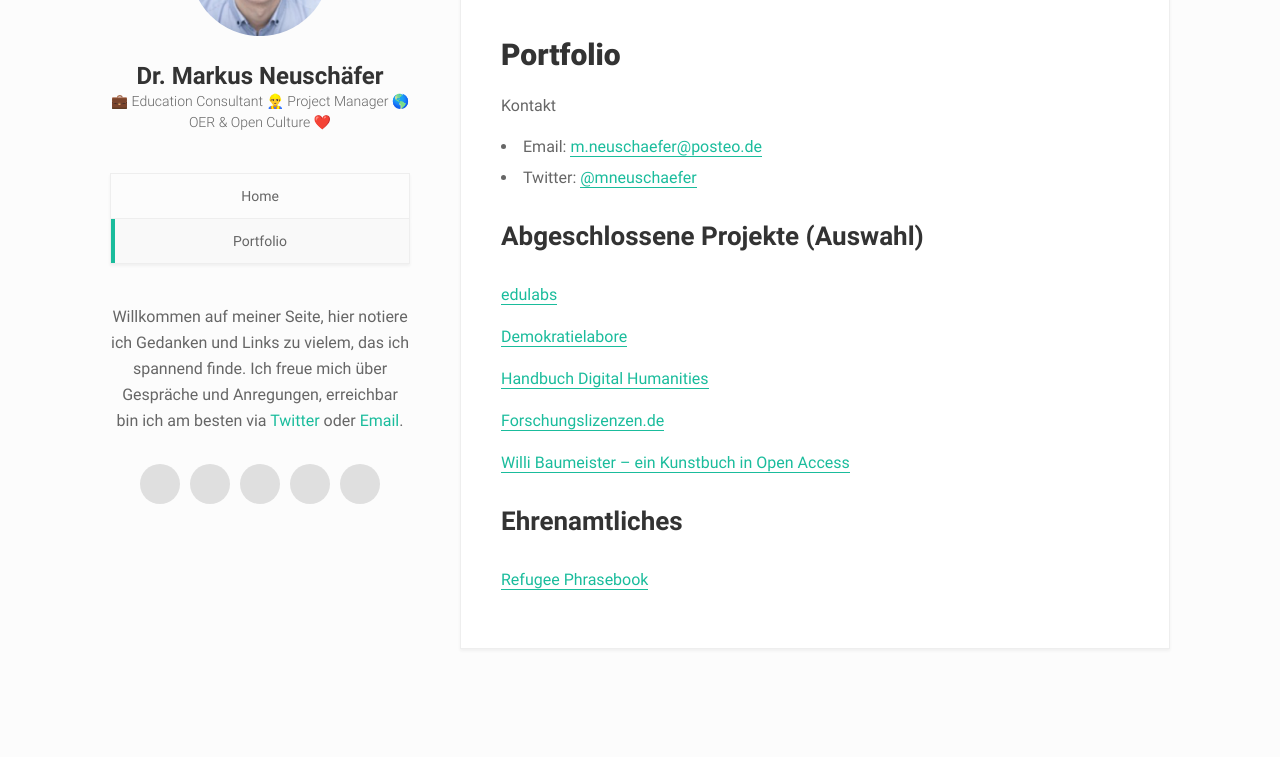
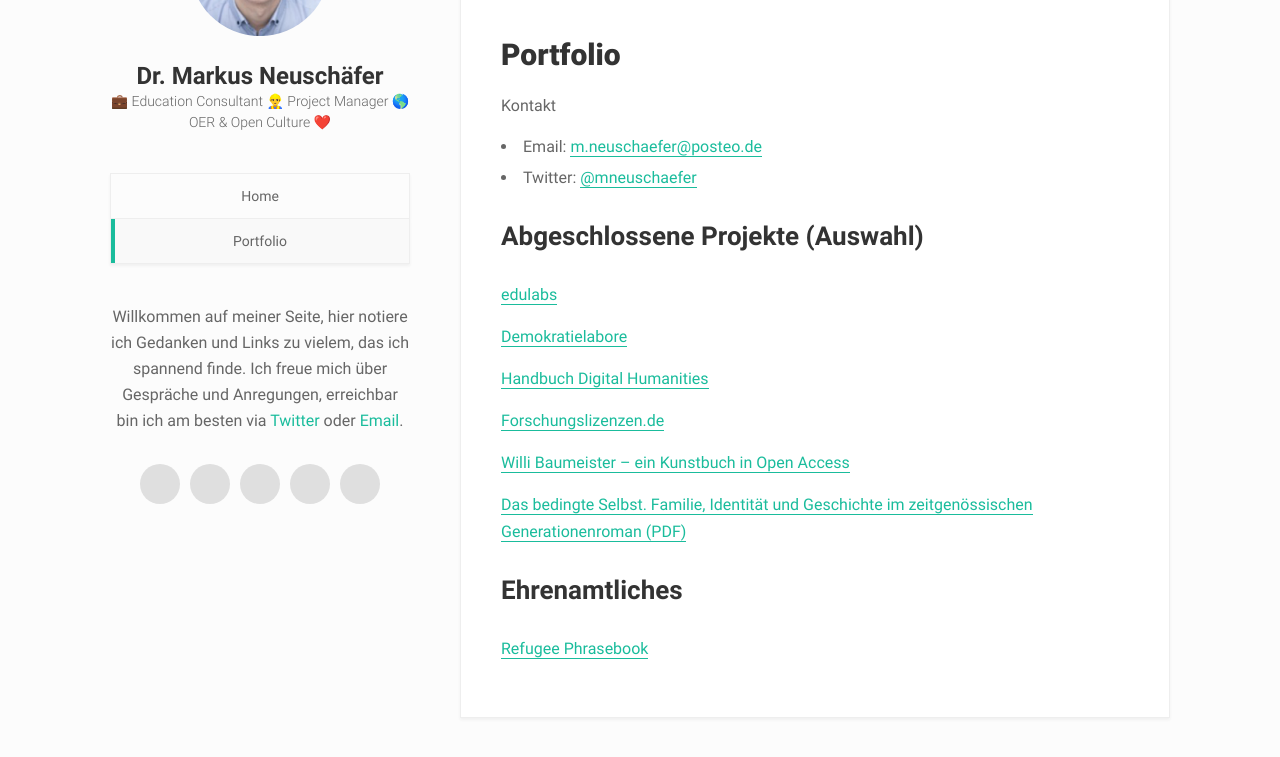
Before and after one commit to cloneforyou/markusneuschaefer.de, a Jekyll site: the page built from _pages/portfolio/index.md, in a window 1280 px wide, cut to the strip 164-942 px from the top of the page. Shown: the top 757 px of the strip. Built offline with Jekyll 4.4.1, drawn with Linux system fonts in a browser that asks for light colours; before the commit the page ends 900 px from its top, so only the background shows below that.

Commit message:
re-upload old wp-files

```diff
--- a/_pages/portfolio/index.md
+++ b/_pages/portfolio/index.md
@@ -20,6 +20,8 @@ Kontakt
 
 [Willi Baumeister – ein Kunstbuch in Open Access](https://www.willi-baumeister.org/node/85)
 
+[Das bedingte Selbst. Familie, Identität und Geschichte im zeitgenössischen Generationenroman (PDF)](/wp-content/uploads/Neuschaefer-Das_bedingte_Selbst-CC-BY-SA.pdf)
+
 ## Ehrenamtliches
 
 [Refugee Phrasebook](https://www.refugeephrasebook.de)
```
Also changed, not shown: 6 other files.
